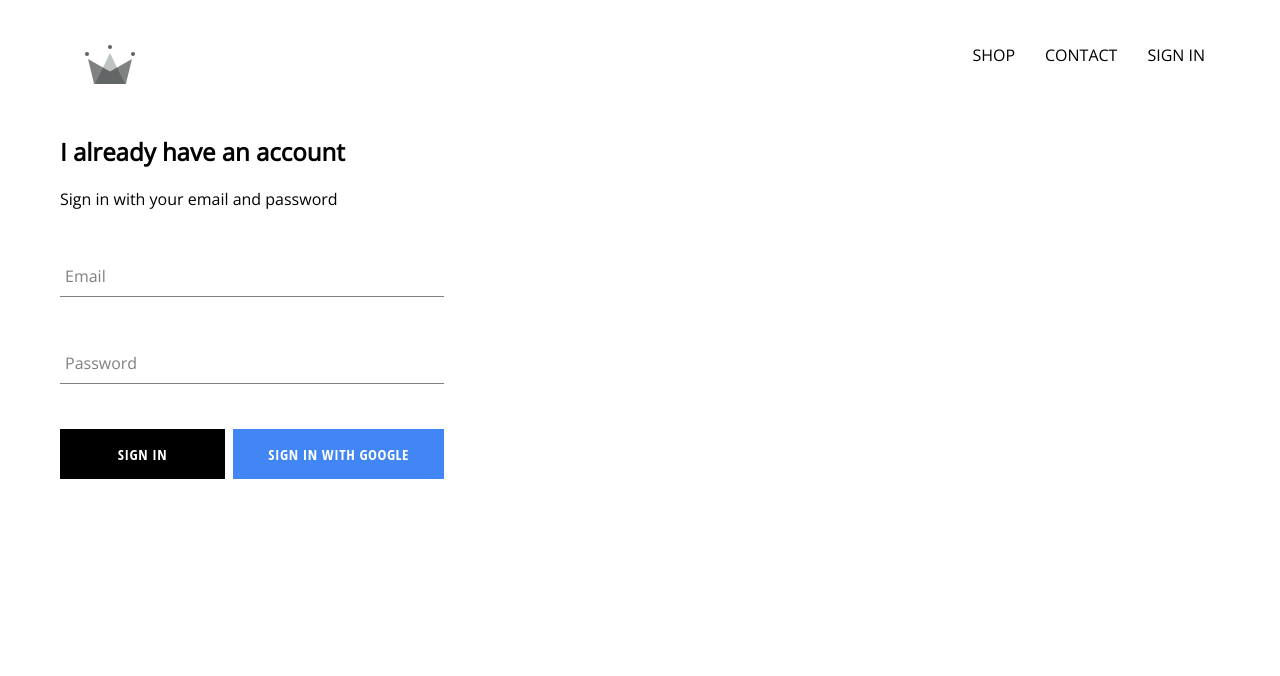
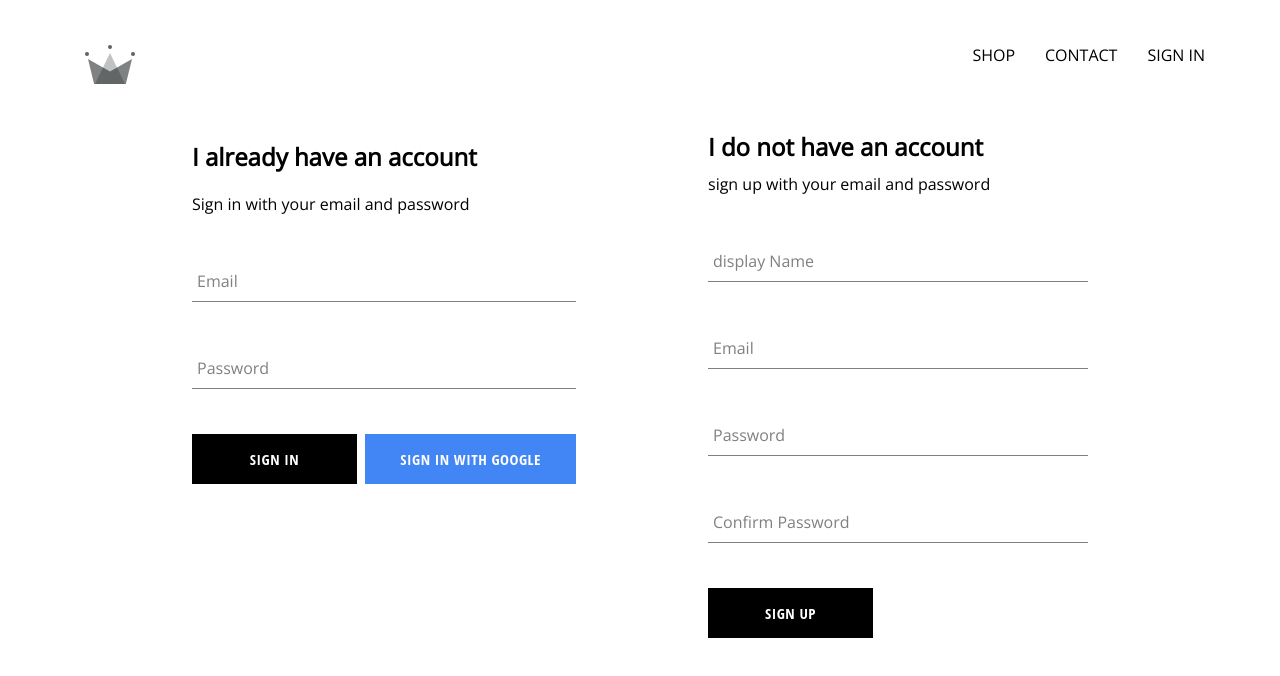
Before and after one commit to arsalan2243/Crown, a React (Create React App) app: page /signin in a window 1280 px wide. Shown: the top 676 px of the page. Built offline with nearby package versions, Linux system fonts and the light colour scheme; no server answers; a web font is replaced by a local one.

Commit message:
signin-signup finished

```diff
--- a/src/App.js
+++ b/src/App.js
@@ -1,37 +1,37 @@
-import "./App.css";
-import React, { Component } from "react";
-import { Route, Switch } from "react-router-dom";
-import HomePage from "./pages/homepage/HomePage";
-import ShopPage from "./pages/shop/Shop";
-import Header from "./components/header/Header";
-import SignInup from "./pages/sign-in-sign-up/SignInup";
-import { auth, createUserProfileDocument } from "./firebase/firebase.utils";
+import "./App.css"
+import React, { Component } from "react"
+import { Route, Switch } from "react-router-dom"
+import HomePage from "./pages/homepage/HomePage"
+import ShopPage from "./pages/shop/Shop"
+import Header from "./components/header/Header"
+import SignInup from "./pages/sign-in-sign-up/SignInup"
+import { auth, createUserProfileDocument } from "./firebase/firebase.utils"
 
 class App extends Component {
   state = {
-    currentUser: null
+    currentUser: null,
   }
 
-
-  unsubscribeFromAuth = null;
-
+  unsubscribeFromAuth = null
 
   componentDidMount() {
-    this.unsubscribeFromAuth = auth.onAuthStateChanged(async user => {
-      this.setState({ currentUser: user });
-      createUserProfileDocument(user);
-
-      console.log(user);
-    });
+    this.unsubscribeFromAuth = auth.onAuthStateChanged(async (userAuth) => {
+      if (userAuth) {
+        const userRef = await createUserProfileDocument(userAuth)
+        userRef.onSnapshot((snapShot) => {
+          this.setState({
+            currentUser: { id: snapShot.id, ...snapShot.data() },
+          })
+        })
+      } else {
+        this.setState({ currentUser: null })
+      }
+    })
   }
 
-
   componentWillUnmount() {
-    this.unsubscribeFromAuth();
+    this.unsubscribeFromAuth()
   }
-
-
-
 
   render() {
     return (
@@ -43,8 +43,8 @@
           <Route exact path="/" component={HomePage} />
         </Switch>
       </div>
-    );
+    )
   }
 }
 
-export default App;
+export default App
--- a/src/components/form-input/FormInput.jsx
+++ b/src/components/form-input/FormInput.jsx
@@ -1,9 +1,9 @@
-import React from "react";
-import "./form-input.scss";
+import React from "react"
+import "./form-input.scss"
 const FormInput = ({ handleChange, label, ...props }) => {
   return (
     <div className="group">
-      <input className="form-input" onChange={handleChange} />
+      <input className="form-input" onChange={handleChange} {...props} />
       {label ? (
         <label
           className={`${props.value.length ? "shrink" : ""} form-input-label`}
@@ -12,7 +12,7 @@
         </label>
       ) : null}
     </div>
-  );
-};
+  )
+}
 
-export default FormInput;
+export default FormInput
--- a/src/components/sign-in/SignIn.jsx
+++ b/src/components/sign-in/SignIn.jsx
@@ -1,25 +1,30 @@
-import React, { Component } from "react";
-import CustomButton from "../custom-button/CustomButton";
-import FormInput from "../form-input/FormInput";
-import "./sign-in.scss";
-import { signInWithGoogle } from "../../firebase/firebase.utils";
+import React, { Component } from "react"
+import CustomButton from "../custom-button/CustomButton"
+import FormInput from "../form-input/FormInput"
+import "./sign-in.scss"
+import { auth, signInWithGoogle } from "../../firebase/firebase.utils"
 
 export default class SignIn extends Component {
   state = {
     email: "",
     password: "",
-  };
+  }
 
-  handleSubmit = (e) => {
-    e.preventDefault();
-
-    this.setState({ email: "", password: "" });
-  };
+  handleSubmit = async (e) => {
+    e.preventDefault()
+    const { email, password } = this.state
+    try {
+      await auth.signInWithEmailAndPassword(email, password)
+      this.setState({ email: "", password: "" })
+    } catch (error) {
+      console.log(error)
+    }
+  }
 
   handleChange = (e) => {
-    const { name, value } = e.target;
-    this.setState({ [name]: value });
-  };
+    const { name, value } = e.target
+    this.setState({ [name]: value })
+  }
 
   render() {
     return (
@@ -53,6 +58,6 @@
           </div>
         </form>
       </div>
-    );
+    )
   }
 }
--- /dev/null
+++ b/src/components/sign-up/SignUp.jsx
@@ -0,0 +1,79 @@
+import React, { Component } from "react"
+import FormInput from "../form-input/FormInput"
+import CustomButton from "../custom-button/CustomButton"
+import "./sign-up.scss"
+import { auth, createUserProfileDocument } from "../../firebase/firebase.utils"
+export default class SignUp extends Component {
+  state = { displayName: "", email: "", password: "", confirmPassword: "" }
+  handleSubmit = async (event) => {
+    event.preventDefault()
+    const { displayName, email, password, confirmPassword } = this.state
+    if (password !== confirmPassword) {
+      alert("passwords dont match")
+      return
+    }
+    try {
+      const { user } = await auth.createUserWithEmailAndPassword(
+        email,
+        password
+      )
+      await createUserProfileDocument(user, { displayName })
+      this.setState({
+        displayName: "",
+        email: "",
+        password: "",
+        confirmPassword: "",
+      })
+    } catch (error) {
+      console.error(error)
+    }
+  }
+  handleChange = (event) => {
+    const { name, value } = event.target
+    this.setState({ [name]: value })
+  }
+  render() {
+    const { displayName, email, password, confirmPassword } = this.state
+    return (
+      <div className="sign-up">
+        <h2 className="title">I do not have an account</h2>
+        <span>sign up with your email and password</span>
+        <form className="sign-up-form" onSubmit={this.handleSubmit}>
+          <FormInput
+            type="text"
+            name="displayName"
+            value={displayName}
+            label="display Name"
+            handleChange={this.handleChange}
+            reqired
+          />
+          <FormInput
+            type="email"
+            name="email"
+            value={email}
+            label="Email"
+            handleChange={this.handleChange}
+            reqired
+          />
+          <FormInput
+            type="password"
+            name="password"
+            value={password}
+            label="Password"
+            handleChange={this.handleChange}
+            reqired
+          />
+          <FormInput
+            type="password"
+            name="confirmPassword"
+            value={confirmPassword}
+            label="Confirm Password"
+            handleChange={this.handleChange}
+            reqired
+          />
+          <CustomButton type="submit">SIGN UP</CustomButton>
+        </form>
+      </div>
+    )
+  }
+}
--- /dev/null
+++ b/src/components/sign-up/sign-up.scss
@@ -0,0 +1,9 @@
+.sign-up {
+  display: flex;
+  flex-direction: column;
+  width: 380px;
+
+  .title {
+    margin: 10px 0;
+  }
+}
--- a/src/firebase/firebase.utils.js
+++ b/src/firebase/firebase.utils.js
@@ -14,7 +14,7 @@
 
 export const createUserProfileDocument = async (userAuth, additionalData) => {
   if (!userAuth) return
-  const userReft = firebase.doc(`users/${userAuth.uid}`)
+  const userReft = firestore.doc(`users/${userAuth.uid}`)
   const snapShot = await userReft.get()
   if (!snapShot.exists) {
     const { displayName, email } = userAuth
--- a/src/pages/sign-in-sign-up/SignInup.jsx
+++ b/src/pages/sign-in-sign-up/SignInup.jsx
@@ -1,13 +1,15 @@
-import React from "react";
-import "./sign-in-up.scss";
-import SignIn from "../../components/sign-in/SignIn";
+import React from "react"
+import "./sign-in-up.scss"
+import SignIn from "../../components/sign-in/SignIn"
+import SignUp from "../../components/sign-up/SignUp"
 
 const SignInup = () => {
   return (
-    <div className="sign-in-and-sing-up">
+    <div className="sign-in-and-sign-up">
       <SignIn />
+      <SignUp />
     </div>
-  );
-};
+  )
+}
 
-export default SignInup;
+export default SignInup
--- a/src/pages/sign-in-sign-up/sign-in-up.scss
+++ b/src/pages/sign-in-sign-up/sign-in-up.scss
@@ -0,0 +1,6 @@
+.sign-in-and-sign-up {
+  width: 100%;
+  display: flex;
+  justify-content: space-evenly;
+  margin: 30px auto;
+}
```
Also changed, not shown: src/pages/signin-signup/SignInUp.jsx (deleted, +0 -12 lines), src/pages/signin-signup/sign-in-up.scss (deleted).
